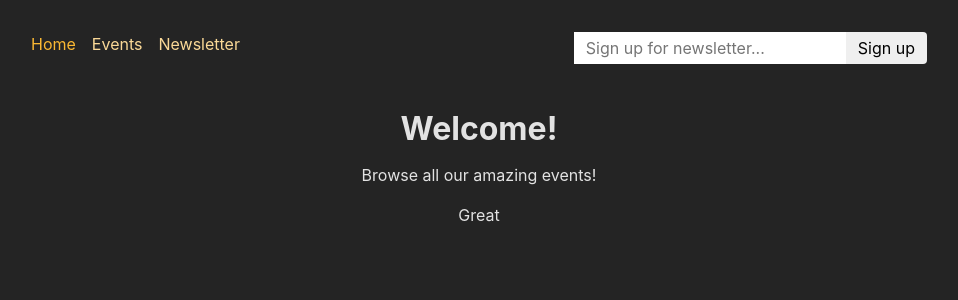
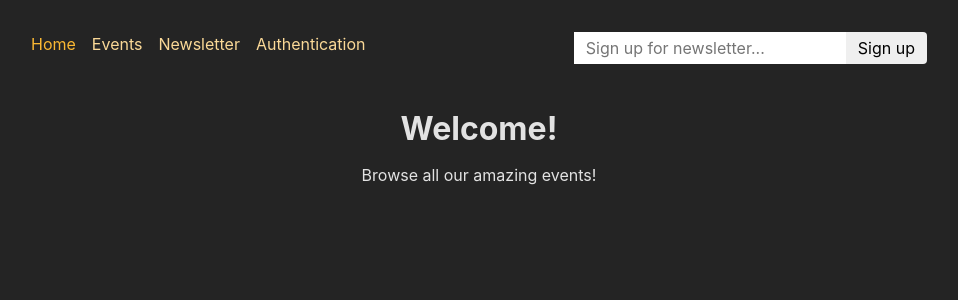
Before and after one commit to Zukhriddinbek-Code/react-authentication-tutorial, a React (Create React App) app: page / in a window 1280 px wide. Shown: the top 300 px of the page, without its empty margins (161-1119 px from the left). Built offline with nearby package versions, Linux system fonts and the light colour scheme.

Commit message:
Adding authentication page to navigation bar and setting route path to it

```diff
--- a/src/components/MainNavigation.js
+++ b/src/components/MainNavigation.js
@@ -1,7 +1,7 @@
-import { NavLink } from 'react-router-dom';
+import { NavLink } from "react-router-dom";
 
-import classes from './MainNavigation.module.css';
-import NewsletterSignup from './NewsletterSignup';
+import classes from "./MainNavigation.module.css";
+import NewsletterSignup from "./NewsletterSignup";
 
 function MainNavigation() {
   return (
@@ -39,6 +39,16 @@ function MainNavigation() {
               Newsletter
             </NavLink>
           </li>
+          <li>
+            <NavLink
+              to="/auth"
+              className={({ isActive }) =>
+                isActive ? classes.active : undefined
+              }
+            >
+              Authentication
+            </NavLink>
+          </li>
         </ul>
       </nav>
       <NewsletterSignup />
--- a/src/pages/Home.js
+++ b/src/pages/Home.js
@@ -4,7 +4,6 @@ function HomePage() {
   return (
     <PageContent title="Welcome!">
       <p>Browse all our amazing events!</p>
-      <p>Great</p>
     </PageContent>
   );
 }
```
Also changed, not shown: src/App.js (+20 -18 lines).
